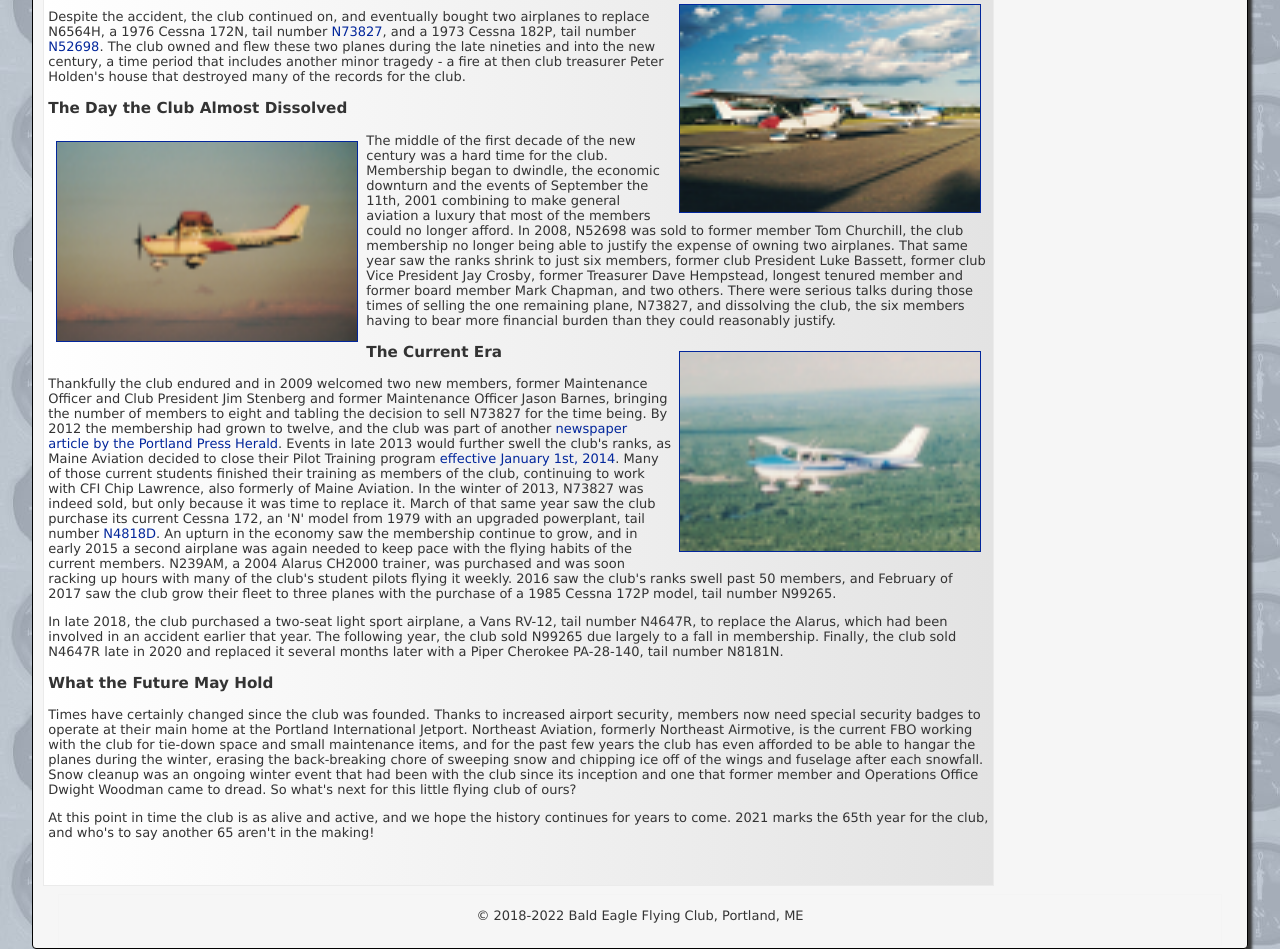
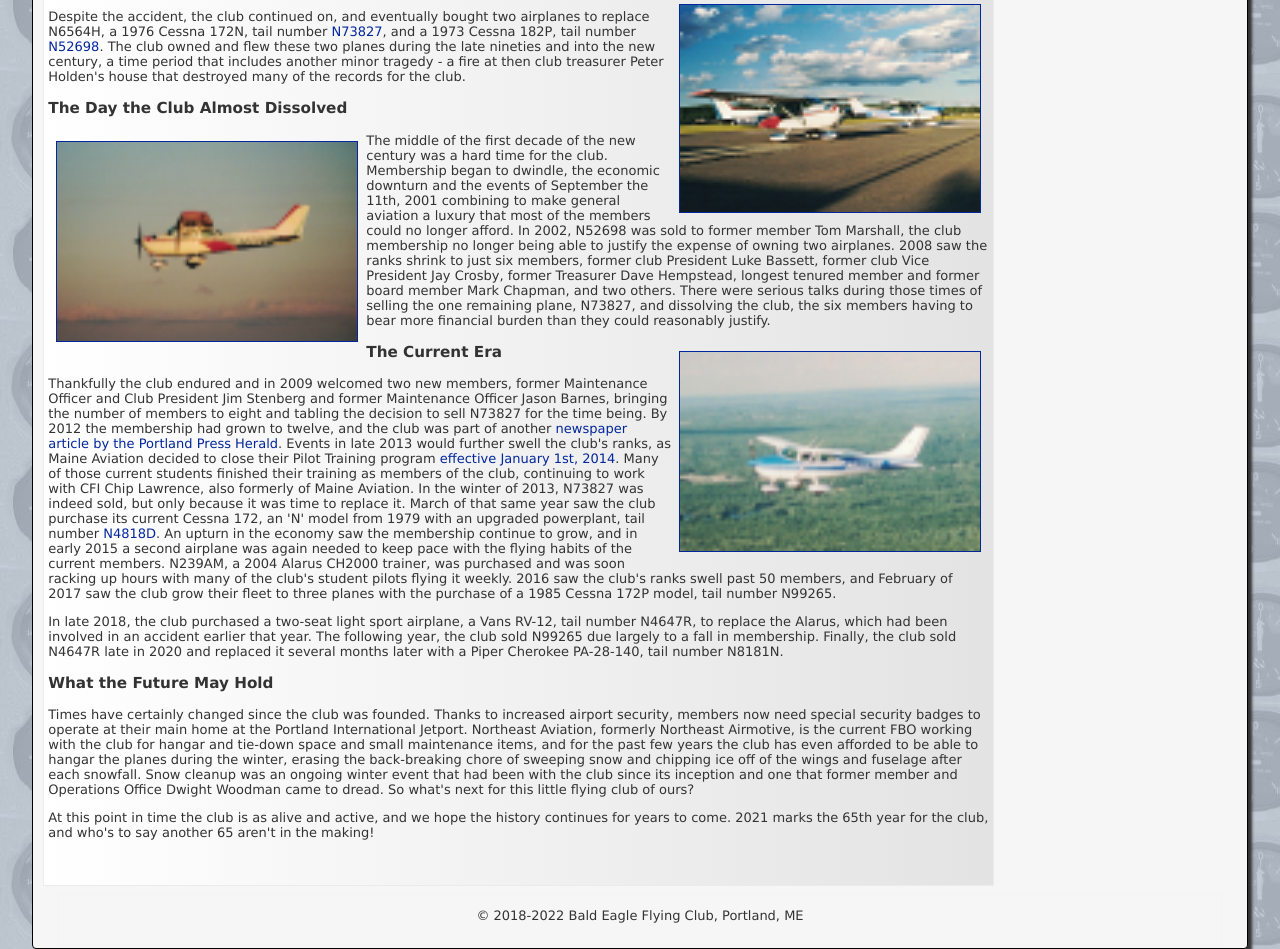
Before and after one commit to gatheall/BEFC, a PHP site: page /history.php in a window 1280 px wide. Shown: the part 1171-2120 px from the top of the page. Run offline with PHP 8.4, Linux system fonts and the light colour scheme; some libraries are stand-ins or nearby versions.

Commit message:
- Updated information about N52698 based on feedback from former club member Tom Marshall. - Updated to reflect fact that 18D now has its own hangar.

```diff
--- a/history.php
+++ b/history.php
@@ -135,9 +135,9 @@ margin:8px; width:300px" /></a> The middle of the first decade of the new
 century was a hard time for the club.  Membership began to dwindle, the
 economic downturn and the events of September the 11th, 2001 combining
 to make general aviation a luxury that most of the members could no
-longer afford.  In 2008, N52698 was sold to former member Tom Churchill,
+longer afford.  In 2002, N52698 was sold to former member Tom Marshall,
 the club membership no longer being able to justify the expense of
-owning two airplanes.  That same year saw the ranks shrink to just six
+owning two airplanes.  2008 saw the ranks shrink to just six
 members, former club President Luke Bassett, former club Vice President
 Jay Crosby, former Treasurer Dave Hempstead, longest tenured member and
 former board member Mark Chapman, and two others.  There were serious
@@ -188,18 +188,18 @@ Cherokee PA-28-140, tail number N8181N.
 
 <h3>What the Future May Hold</h3>
 
-<p>Times have certainly changed since the club was founded. Thanks to
+<p>Times have certainly changed since the club was founded.  Thanks to
 increased airport security, members now need special security badges to
 operate at their main home at the Portland International Jetport.
 Northeast Aviation, formerly Northeast Airmotive, is the current FBO
-working with the club for tie-down space and small maintenance items, and
-for the past few years the club has even afforded to be able to hangar
-the planes during the winter, erasing the back-breaking chore of
-sweeping snow and chipping ice off of the wings and fuselage after each
-snowfall.  Snow cleanup was an ongoing winter event that had been with
-the club since its inception and one that former member and Operations
-Office Dwight Woodman came to dread.  So what's next for this little
-flying club of ours?</p>
+working with the club for hangar and tie-down space and small
+maintenance items, and for the past few years the club has even afforded
+to be able to hangar the planes during the winter, erasing the
+back-breaking chore of sweeping snow and chipping ice off of the wings
+and fuselage after each snowfall.  Snow cleanup was an ongoing winter
+event that had been with the club since its inception and one that
+former member and Operations Office Dwight Woodman came to dread.  So
+what's next for this little flying club of ours?</p>
 
 <p>At this point in time the club is as alive and active, and we hope
 the history continues for years to come.  2021 marks the 65th year for
```
